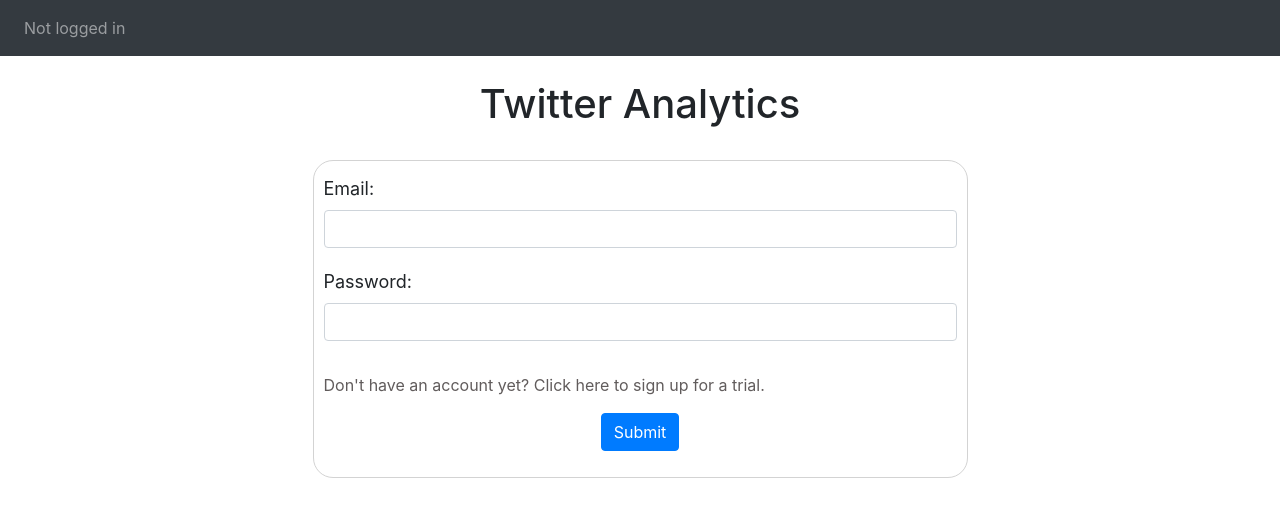
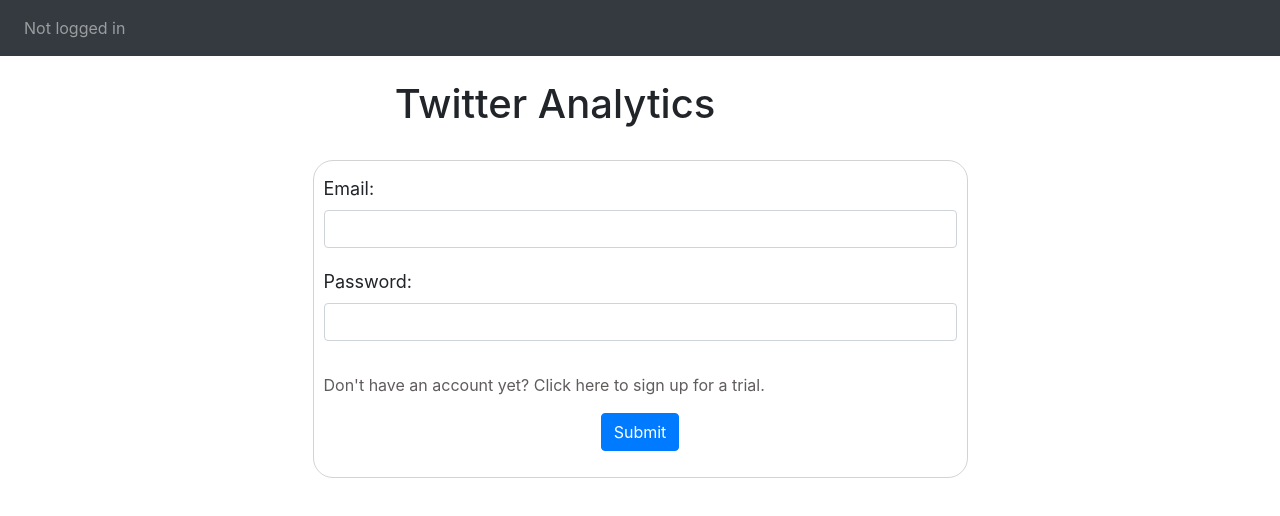
Before and after one commit to cen-3031-dev-team/cen3031, a Vue app: page / in a window 1280 px wide. Shown: the top 516 px of the page. Built offline with nearby package versions, Linux system fonts and the light colour scheme; no server answers; what vue-lodash would draw is missing.

Commit message:
Fix horizontal scrolling

```diff
--- a/src/App.vue
+++ b/src/App.vue
@@ -15,7 +15,7 @@
         </ul>
     </nav>
 
-    <div class="row text-center pt-4 pb-2">
+    <div class="container row text-center pt-4 pb-2">
         <div class="col">
             <h1>Twitter Analytics</h1>
         </div>
```
